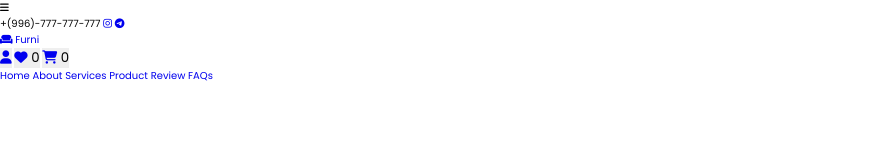
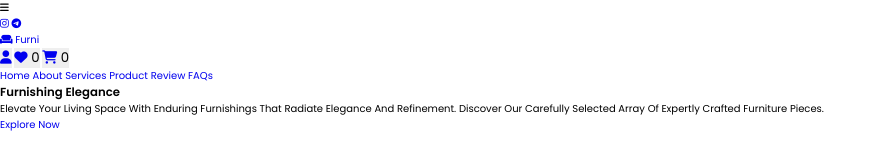
Before and after one commit to aiturgan91/Furni, a plain HTML site: page index.html in a window 1280 px wide. Shown: the whole page, without its empty margins (0-887 px from the left). Drawn offline with nearby package versions, Linux system fonts and the light colour scheme.

Commit message:
Add main section

```diff
--- a/index.html
+++ b/index.html
@@ -19,7 +19,6 @@
         <div class="fas fa-bars" id="menu"></div>
 
         <div class="social">
-            <a>+(996)-777-777-777</a>
             <a href="https://www.instagram.com/heyoluce/" class="fab fa-instagram"></a>
             <a href="https://t.me/heyoluce" class="fab fa-telegram"></a>
         </div>
@@ -56,3 +55,15 @@
     </div>
 
 </header>
+
+<section class="home" id="home">
+
+    <div class="content">
+        <h3>Furnishing Elegance</h3>
+        <p>Elevate your living space with enduring furnishings that radiate
+            elegance and refinement. Discover our carefully selected array of
+            expertly crafted furniture pieces.</p>
+            <a href="#" class="btn">Explore Now</a>
+    </div>
+
+</section>
```
